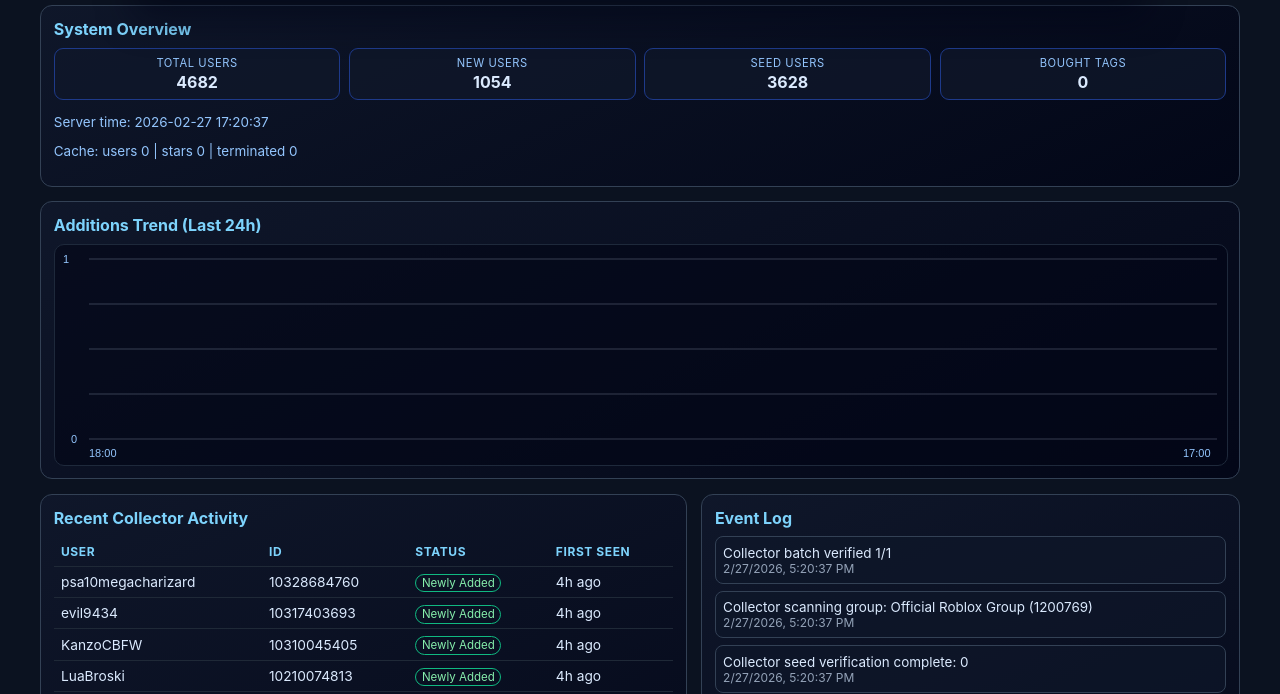
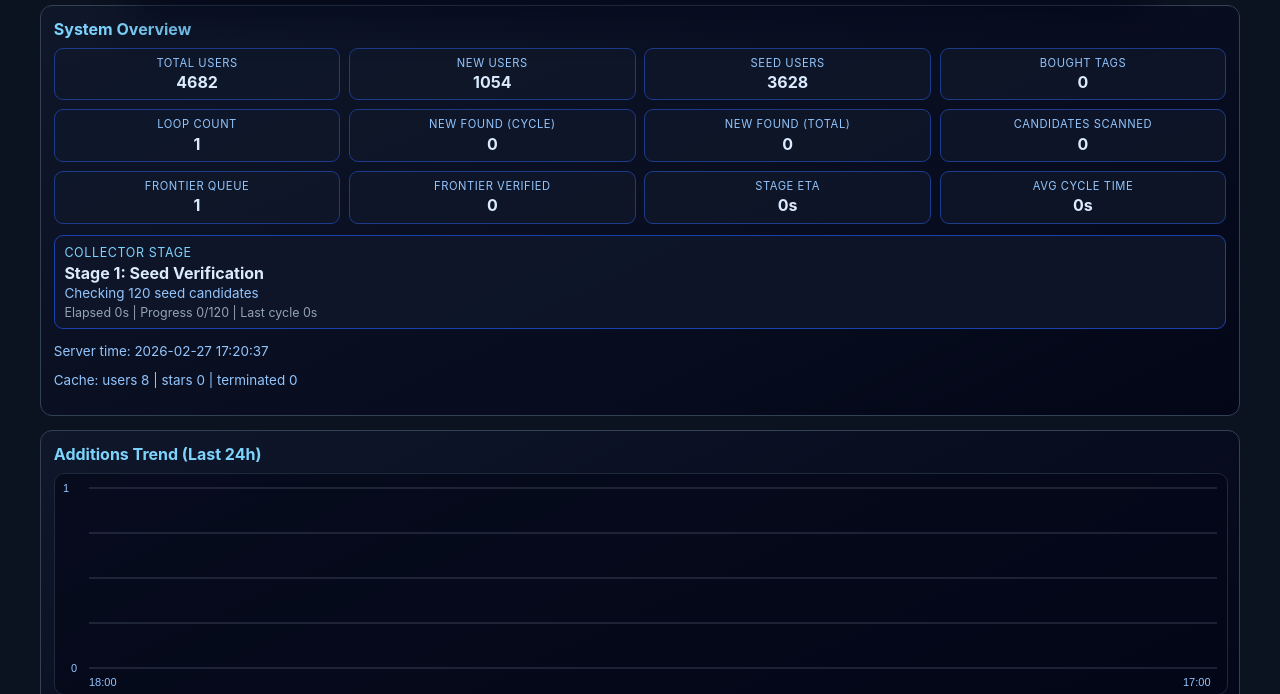
Before and after one commit to gamer94z/ROBLOX-Verified, a Flask app: page /collector-monitor in a window 1280 px wide. Shown: the part 102-796 px from the top of the page. Run offline with Flask 3, Linux system fonts and the light colour scheme; data comes from the database, SQL or seed files in the repository; tables that the repository leaves empty hold one stand-in row (values such as "Sample post"); a database or web service that is not in the repository returns one stand-in record (values such as "Sample title"); data that the repository does not hold is empty; some libraries are stand-ins or nearby versions.

Commit message:
Persist collector monitor state and add stage progress ETA

```diff
--- a/app.py
+++ b/app.py
@@ -18,6 +18,8 @@
     pull_frontier_candidates,
     mark_frontier_checked,
     get_frontier_stats,
+    save_collector_state,
+    load_collector_state,
     DB_NAME,
     IS_POSTGRES,
 )
@@ -83,9 +85,49 @@
     "last_error": None,
     "next_run_ts": None,
     "cycles": 0,
+    "current_stage": "Idle",
+    "stage_started_ts": None,
+    "stage_details": "",
+    "last_cycle_seed_verified": 0,
+    "last_cycle_frontier_checked": 0,
+    "last_cycle_frontier_verified": 0,
+    "last_cycle_scanned_candidates": 0,
+    "last_cycle_new_added": 0,
+    "total_new_verified_found": 0,
+    "total_scanned_candidates": 0,
+    "stage_progress_done": 0,
+    "stage_progress_total": 0,
+    "stage_eta_seconds": 0,
+    "last_cycle_duration_seconds": 0,
+    "avg_cycle_duration_seconds": 0,
 }
 auto_sync_thread_started = False
 bootstrap_sync_done = False
+PERSISTED_SYNC_KEYS = (
+    "enabled",
+    "interval_seconds",
+    "running",
+    "last_started_ts",
+    "last_success_ts",
+    "last_error",
+    "next_run_ts",
+    "cycles",
+    "current_stage",
+    "stage_started_ts",
+    "stage_details",
+    "last_cycle_seed_verified",
+    "last_cycle_frontier_checked",
+    "last_cycle_frontier_verified",
+    "last_cycle_scanned_candidates",
+    "last_cycle_new_added",
+    "total_new_verified_found",
+    "total_scanned_candidates",
+    "stage_progress_done",
+    "stage_progress_total",
+    "stage_eta_seconds",
+    "last_cycle_duration_seconds",
+    "avg_cycle_duration_seconds",
+)
 
 
 def user_sort_key(item):
@@ -95,6 +137,36 @@
     if uid_text.isdigit():
         return (username, 0, int(uid_text))
     return (username, 1, uid_text.lower())
+
+
+def persist_auto_sync_state():
+    snapshot = {k: auto_sync_state.get(k) for k in PERSISTED_SYNC_KEYS}
+    save_collector_state(snapshot)
+
+
+def hydrate_auto_sync_state_from_db():
+    persisted = load_collector_state()
+    if not persisted:
+        return
+    for key in PERSISTED_SYNC_KEYS:
+        if key in persisted:
+            auto_sync_state[key] = persisted.get(key)
+
+
+def set_collector_stage(stage, details="", progress_done=0, progress_total=0, eta_seconds=0):
+    auto_sync_state["current_stage"] = stage
+    auto_sync_state["stage_started_ts"] = int(time.time())
+    auto_sync_state["stage_details"] = details
+    auto_sync_state["stage_progress_done"] = int(progress_done or 0)
+    auto_sync_state["stage_progress_total"] = int(progress_total or 0)
+    auto_sync_state["stage_eta_seconds"] = max(0, int(eta_seconds or 0))
+    persist_auto_sync_state()
+
+
+def update_collector_progress(done, total, eta_seconds=0):
+    auto_sync_state["stage_progress_done"] = int(done or 0)
+    auto_sync_state["stage_progress_total"] = int(total or 0)
+    auto_sync_state["stage_eta_seconds"] = max(0, int(eta_seconds or 0))
 
 
 def log_monitor_event(level, message, details=None):
@@ -228,11 +300,20 @@
     return list(ids)
 
 
-def verify_badges_batch(user_ids):
+def verify_badges_batch(user_ids, progress_stage=None, progress_detail=None):
     verified = {}
     total = len(user_ids)
     if not total:
         return verified
+
+    if progress_stage:
+        set_collector_stage(
+            progress_stage,
+            progress_detail or "",
+            progress_done=0,
+            progress_total=total,
+            eta_seconds=0,
+        )
 
     for i in range(0, total, AUTO_SYNC_VERIFY_BATCH_SIZE):
         batch = user_ids[i:i + AUTO_SYNC_VERIFY_BATCH_SIZE]
@@ -245,7 +326,13 @@
             if bool(user.get("hasVerifiedBadge")) and name not in EXCLUDED_USERNAMES:
                 verified[int(user["id"])] = user.get("name") or str(user["id"])
 
-        app_logger.info("Collector batch verified %s/%s", min(i + AUTO_SYNC_VERIFY_BATCH_SIZE, total), total)
+        processed = min(i + AUTO_SYNC_VERIFY_BATCH_SIZE, total)
+        remaining = max(0, total - processed)
+        batches_left = math.ceil(remaining / AUTO_SYNC_VERIFY_BATCH_SIZE) if remaining else 0
+        eta_seconds = int(batches_left * (AUTO_SYNC_BATCH_DELAY + 1.0))
+        update_collector_progress(processed, total, eta_seconds=eta_seconds)
+
+        app_logger.info("Collector batch verified %s/%s", processed, total)
         time.sleep(AUTO_SYNC_BATCH_DELAY)
 
     return verified
@@ -334,6 +421,7 @@
 
 
 def run_auto_sync_cycle():
+    set_collector_stage("Preparing Snapshot", "Loading existing verified snapshot")
     if os.path.exists(TXT_FILE):
         parsed = parse_verified_users_file(TXT_FILE)
     else:
@@ -354,8 +442,19 @@
     seed_ids = seed_ids[:AUTO_SYNC_SEED_LIMIT]
     app_logger.info("Collector loaded %s seed users", len(seed_ids))
 
+    set_collector_stage(
+        "Stage 1: Seed Verification",
+        f"Checking {len(seed_ids)} seed candidates",
+        progress_done=0,
+        progress_total=len(seed_ids),
+        eta_seconds=0,
+    )
     frontier_candidates = set(int(uid) for uid in seed_ids if str(uid).isdigit())
-    seed_verified = verify_badges_batch(seed_ids)
+    seed_verified = verify_badges_batch(
+        seed_ids,
+        progress_stage="Stage 1: Seed Verification",
+        progress_detail=f"Checking {len(seed_ids)} seed candidates",
+    )
     verified_users = {
         uid: {"username": name, "source": "Seed List"}
         for uid, name in seed_verified.items()
@@ -364,19 +463,38 @@
     app_logger.info("Collector seed verification complete: %s", len(verified_users))
 
     scanned_count = 0
-    for gid, gname in GROUPS.items():
+    group_total = len(GROUPS)
+    for group_index, (gid, gname) in enumerate(GROUPS.items(), start=1):
+        remaining_groups = max(0, group_total - group_index)
+        set_collector_stage(
+            "Stage 2: Group Discovery",
+            f"Scanning group {group_index}/{group_total}: {gname}",
+            progress_done=group_index - 1,
+            progress_total=group_total,
+            eta_seconds=remaining_groups * 20,
+        )
         scanned_count += scan_group(gid, gname, verified_users, frontier_candidates)
+        update_collector_progress(group_index, group_total, eta_seconds=remaining_groups * 20)
 
+    set_collector_stage("Stage 3: Friend Expansion", "Walking friend graph from verified users")
     scanned_count += expand_friends(verified_users, frontier_candidates)
 
     # Persist discovered candidates and re-check highest-priority entries from frontier.
+    set_collector_stage(
+        "Stage 4: Frontier Recheck",
+        f"Rechecking up to {AUTO_SYNC_FRONTIER_BATCH} high-priority candidates",
+    )
     upsert_frontier_candidates(frontier_candidates, source="collector_discovery", score_boost=1)
     frontier_batch = pull_frontier_candidates(
         limit=AUTO_SYNC_FRONTIER_BATCH,
         non_verified_cooldown_seconds=AUTO_SYNC_FRONTIER_RECHECK_COOLDOWN,
     )
     frontier_batch_ids = [int(uid) for uid in frontier_batch if str(uid).isdigit()]
-    frontier_verified = verify_badges_batch(frontier_batch_ids)
+    frontier_verified = verify_badges_batch(
+        frontier_batch_ids,
+        progress_stage="Stage 4: Frontier Recheck",
+        progress_detail=f"Rechecking {len(frontier_batch_ids)} high-priority candidates",
+    )
     frontier_results = {uid: False for uid in frontier_batch}
     for uid, name in frontier_verified.items():
         uid_str = str(uid)
@@ -385,6 +503,13 @@
             verified_users[uid] = {"username": name, "source": "Frontier Discovery"}
     mark_frontier_checked(frontier_results)
 
+    set_collector_stage(
+        "Stage 5: Database Sync",
+        "Writing verified snapshot to DB and TXT",
+        progress_done=0,
+        progress_total=2,
+        eta_seconds=4,
+    )
     added = 0
     for uid, info in verified_users.items():
         uid_str = str(uid)
@@ -393,7 +518,20 @@
             added += 1
 
     write_verified_users_file(parsed)
+    update_collector_progress(1, 2, eta_seconds=2)
     sync_database(parsed)
+    update_collector_progress(2, 2, eta_seconds=0)
+    auto_sync_state["last_cycle_seed_verified"] = len(seed_verified)
+    auto_sync_state["last_cycle_frontier_checked"] = len(frontier_batch_ids)
+    auto_sync_state["last_cycle_frontier_verified"] = len(frontier_verified)
+    auto_sync_state["last_cycle_scanned_candidates"] = scanned_count
+    auto_sync_state["last_cycle_new_added"] = added
+    auto_sync_state["total_new_verified_found"] = int(
+        auto_sync_state.get("total_new_verified_found") or 0
+    ) + int(added)
+    auto_sync_state["total_scanned_candidates"] = int(
+        auto_sync_state.get("total_scanned_candidates") or 0
+    ) + int(scanned_count)
     log_monitor_event(
         "ok",
         "Collector cycle finished",
@@ -440,33 +578,53 @@
     )
     while True:
         started_ts = int(time.time())
+        cycle_start_monotonic = time.time()
         auto_sync_state["running"] = True
         auto_sync_state["last_started_ts"] = started_ts
         auto_sync_state["next_run_ts"] = None
         auto_sync_state["last_error"] = None
         auto_sync_state["cycles"] = int(auto_sync_state["cycles"] or 0) + 1
+        set_collector_stage("Cycle Starting", f"Loop #{auto_sync_state['cycles']}")
 
         try:
             parsed_count, added_count, scanned_count = run_auto_sync_cycle()
             auto_sync_state["last_success_ts"] = int(time.time())
+            cycle_duration = max(0, int(time.time() - cycle_start_monotonic))
+            auto_sync_state["last_cycle_duration_seconds"] = cycle_duration
+            prev_avg = int(auto_sync_state.get("avg_cycle_duration_seconds") or 0)
+            if prev_avg <= 0:
+                auto_sync_state["avg_cycle_duration_seconds"] = cycle_duration
+            else:
+                auto_sync_state["avg_cycle_duration_seconds"] = int(prev_avg * 0.75 + cycle_duration * 0.25)
             app_logger.info(
                 "Auto-sync completed successfully (%s parsed users, %s added, %s scanned)",
                 parsed_count,
                 added_count,
                 scanned_count,
             )
+            persist_auto_sync_state()
         except Exception as exc:
             auto_sync_state["last_error"] = str(exc)
             app_logger.exception("Auto-sync cycle failed")
+            persist_auto_sync_state()
         finally:
             auto_sync_state["running"] = False
             auto_sync_state["next_run_ts"] = int(time.time()) + AUTO_SYNC_INTERVAL_SECONDS
+            set_collector_stage(
+                "Sleeping",
+                f"Next cycle in {AUTO_SYNC_INTERVAL_SECONDS}s",
+                progress_done=0,
+                progress_total=1,
+                eta_seconds=AUTO_SYNC_INTERVAL_SECONDS,
+            )
+            persist_auto_sync_state()
 
         time.sleep(AUTO_SYNC_INTERVAL_SECONDS)
 
 
 def start_auto_sync_worker():
     global auto_sync_thread_started
+    hydrate_auto_sync_state_from_db()
     if auto_sync_thread_started or not AUTO_SYNC_ENABLED:
         return
 
@@ -1082,6 +1240,8 @@
 
 @app.route("/api/collector_monitor")
 def collector_monitor_data():
+    hydrate_auto_sync_state_from_db()
+    now_ts = int(time.time())
     db = get_all_users()
     total = len(db)
     seed_total = sum(1 for _, u in db.items() if u.get("source") == "Seed List")
@@ -1105,7 +1265,6 @@
         for uid, info in recent_rows
     ]
     # 24h additions trend (hourly buckets).
-    now_ts = int(time.time())
     hour = 3600
     aligned_now = now_ts - (now_ts % hour)
     buckets = [0] * 24
@@ -1131,6 +1290,29 @@
         {
             "database_mode": "Auto Collecting",
             "auto_sync": auto_sync_state,
+            "collector_progress": {
+                "current_stage": auto_sync_state.get("current_stage") or "Idle",
+                "stage_details": auto_sync_state.get("stage_details") or "",
+                "stage_elapsed_seconds": max(
+                    0, now_ts - int(auto_sync_state.get("stage_started_ts") or now_ts)
+                ),
+                "stage_progress_done": int(auto_sync_state.get("stage_progress_done") or 0),
+                "stage_progress_total": int(auto_sync_state.get("stage_progress_total") or 0),
+                "stage_eta_seconds": int(auto_sync_state.get("stage_eta_seconds") or 0),
+                "cycles": int(auto_sync_state.get("cycles") or 0),
+                "last_cycle_seed_verified": int(auto_sync_state.get("last_cycle_seed_verified") or 0),
+                "last_cycle_frontier_checked": int(auto_sync_state.get("last_cycle_frontier_checked") or 0),
+                "last_cycle_frontier_verified": int(auto_sync_state.get("last_cycle_frontier_verified") or 0),
+                "last_cycle_scanned_candidates": int(auto_sync_state.get("last_cycle_scanned_candidates") or 0),
+                "last_cycle_new_added": int(auto_sync_state.get("last_cycle_new_added") or 0),
+                "last_cycle_duration_seconds": int(auto_sync_state.get("last_cycle_duration_seconds") or 0),
+                "avg_cycle_duration_seconds": int(auto_sync_state.get("avg_cycle_duration_seconds") or 0),
+                "total_new_verified_found": int(auto_sync_state.get("total_new_verified_found") or 0),
+                "total_scanned_candidates": int(auto_sync_state.get("total_scanned_candidates") or 0),
+                "next_run_in_seconds": max(
+                    0, int(auto_sync_state.get("next_run_ts") or now_ts) - now_ts
+                ) if not auto_sync_state.get("running") else 0,
+            },
             "totals": {
                 "total_users": total,
                 "seed_users": seed_total,
--- a/templates/collector_monitor.html
+++ b/templates/collector_monitor.html
@@ -19,6 +19,11 @@
 .monitor-stat { border:1px solid #1e3a8a; border-radius:9px; padding:0.45rem; text-align:center; background: rgba(15,23,42,0.75); }
 .monitor-stat .k { display:block; font-size:0.7rem; color:#93c5fd; text-transform:uppercase; letter-spacing:0.05em; }
 .monitor-stat .v { display:block; font-size:1rem; font-weight:700; margin-top:0.15rem; }
+.monitor-stage { margin-top: 0.7rem; border:1px solid #1e40af; border-radius:9px; padding:0.55rem 0.6rem; background: rgba(15,23,42,0.82); }
+.monitor-stage .title { color:#7dd3fc; font-size:0.78rem; text-transform:uppercase; letter-spacing:0.05em; }
+.monitor-stage .stage { font-size:1rem; font-weight:700; margin-top:0.2rem; color:#dbeafe; }
+.monitor-stage .detail { font-size:0.84rem; color:#93c5fd; margin-top:0.15rem; }
+.monitor-stage .meta-line { font-size:0.78rem; color:#94a3b8; margin-top:0.22rem; }
 .monitor-list { max-height: 420px; overflow:auto; display:grid; gap:0.45rem; }
 .log-row { border: 1px solid #334155; border-radius: 8px; padding: 0.45rem; font-size: 0.84rem; background: rgba(15,23,42,0.7); }
 .log-row.ok { border-color: #16a34a; }
@@ -61,6 +66,20 @@
             <div class="monitor-stat"><span class="k">New Users</span><span class="v" id="sNew">--</span></div>
             <div class="monitor-stat"><span class="k">Seed Users</span><span class="v" id="sSeed">--</span></div>
             <div class="monitor-stat"><span class="k">Bought Tags</span><span class="v" id="sBought">--</span></div>
+            <div class="monitor-stat"><span class="k">Loop Count</span><span class="v" id="sLoops">--</span></div>
+            <div class="monitor-stat"><span class="k">New Found (Cycle)</span><span class="v" id="sCycleFound">--</span></div>
+            <div class="monitor-stat"><span class="k">New Found (Total)</span><span class="v" id="sTotalFound">--</span></div>
+            <div class="monitor-stat"><span class="k">Candidates Scanned</span><span class="v" id="sScanned">--</span></div>
+            <div class="monitor-stat"><span class="k">Frontier Queue</span><span class="v" id="sFrontier">--</span></div>
+            <div class="monitor-stat"><span class="k">Frontier Verified</span><span class="v" id="sFrontierVerified">--</span></div>
+            <div class="monitor-stat"><span class="k">Stage ETA</span><span class="v" id="sStageEta">--</span></div>
+            <div class="monitor-stat"><span class="k">Avg Cycle Time</span><span class="v" id="sAvgCycle">--</span></div>
+        </div>
+        <div class="monitor-stage">
+            <div class="title">Collector Stage</div>
+            <div class="stage" id="stageName">--</div>
+            <div class="detail" id="stageDetail">--</div>
+            <div class="meta-line" id="stageMeta">--</div>
         </div>
         <p class="meta" id="serverTime">Server time: --</p>
         <p class="meta" id="cacheInfo">Cache: --</p>
@@ -100,10 +119,32 @@
 }
 
 function renderMonitor(data) {
+    const progress = data.collector_progress || {};
     document.getElementById("sTotal").innerText = data.totals.total_users;
     document.getElementById("sNew").innerText = data.totals.new_users;
     document.getElementById("sSeed").innerText = data.totals.seed_users;
     document.getElementById("sBought").innerText = data.totals.bought_users;
+    document.getElementById("sLoops").innerText = progress.cycles ?? "--";
+    document.getElementById("sCycleFound").innerText = progress.last_cycle_new_added ?? "--";
+    document.getElementById("sTotalFound").innerText = progress.total_new_verified_found ?? "--";
+    document.getElementById("sScanned").innerText = progress.total_scanned_candidates ?? "--";
+    document.getElementById("sFrontier").innerText = data.frontier?.total ?? "--";
+    document.getElementById("sFrontierVerified").innerText = data.frontier?.verified ?? "--";
+    document.getElementById("sStageEta").innerText = `${Number(progress.stage_eta_seconds || 0)}s`;
+    document.getElementById("sAvgCycle").innerText = `${Number(progress.avg_cycle_duration_seconds || 0)}s`;
+    document.getElementById("stageName").innerText = progress.current_stage || "Idle";
+    document.getElementById("stageDetail").innerText = progress.stage_details || "Waiting for collector data...";
+    const stageElapsed = Number(progress.stage_elapsed_seconds || 0);
+    const stageDone = Number(progress.stage_progress_done || 0);
+    const stageTotal = Number(progress.stage_progress_total || 0);
+    const stageEta = Number(progress.stage_eta_seconds || 0);
+    const nextRunIn = Number(progress.next_run_in_seconds || 0);
+    const progressText = stageTotal > 0 ? ` | Progress ${stageDone}/${stageTotal}` : "";
+    const etaText = stageEta > 0 ? ` | ETA ${stageEta}s` : "";
+    const nextText = nextRunIn > 0 ? ` | Next loop in ${nextRunIn}s` : "";
+    const cycleText = ` | Last cycle ${Number(progress.last_cycle_duration_seconds || 0)}s`;
+    document.getElementById("stageMeta").innerText =
+        `Elapsed ${stageElapsed}s${progressText}${etaText}${nextText}${cycleText}`;
     document.getElementById("serverTime").innerText = `Server time: ${data.server_time}`;
     document.getElementById("cacheInfo").innerText = `Cache: users ${data.cache.user_cache} | stars ${data.cache.star_cache} | terminated ${data.cache.terminated_cache}`;
 
```
Also changed, not shown: database.py (+78 -0 lines).
